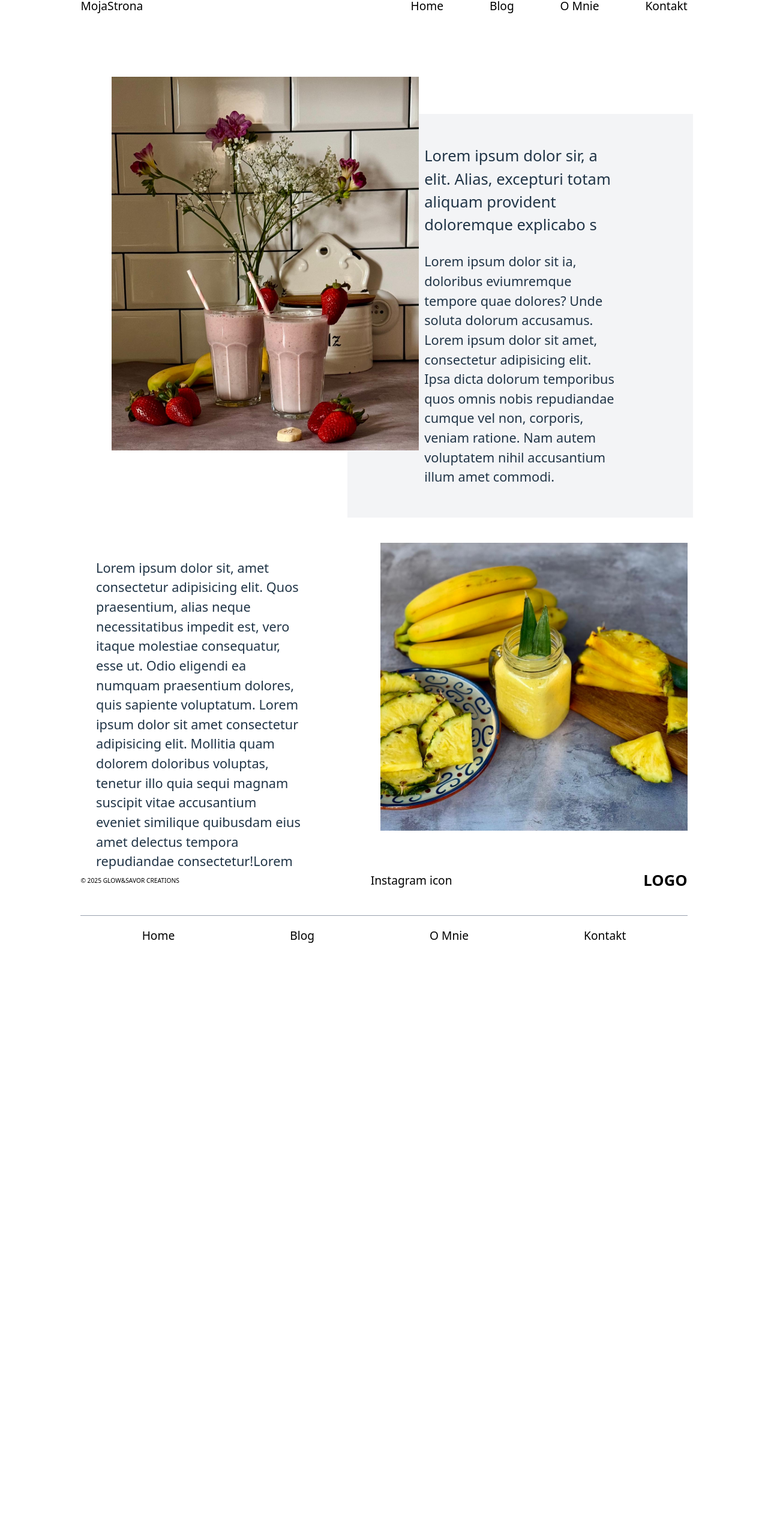
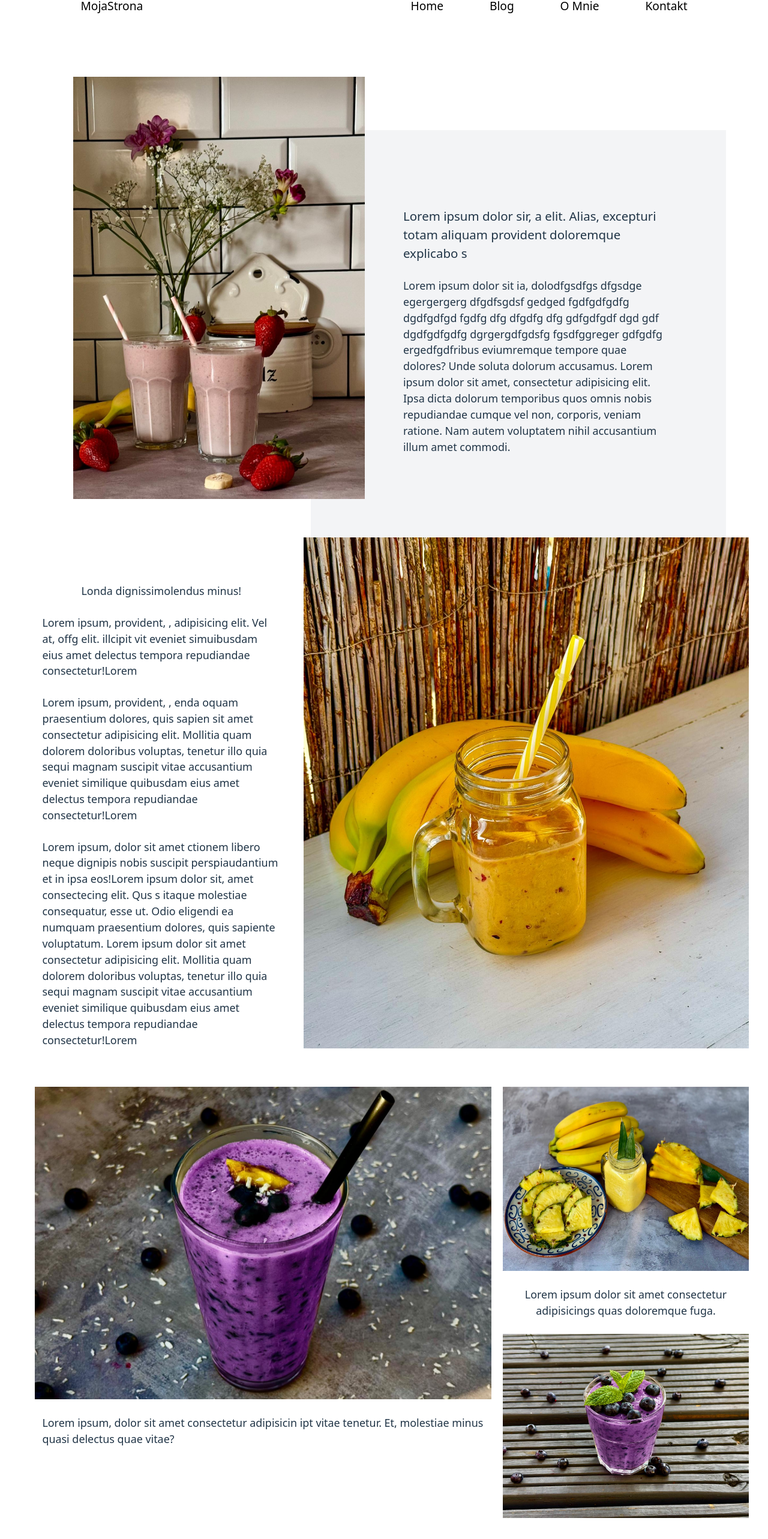
Before and after one commit to sadkooski/glowandsavor, a React (Vite) app in the folder frontend/: page /about in a window 1280 px wide. Shown: the part 138-2704 px from the top of the page at 60% size. Before the commit the page ends 1777 px from the top, so only its background shows below. Built offline with nearby package versions, Linux system fonts and the light colour scheme.

Commit message:
About me page structure and styling

```diff
--- a/frontend/src/pages/About.jsx
+++ b/frontend/src/pages/About.jsx
@@ -3,25 +3,42 @@ import React from "react";
 const About = () => {
     return (
 <section className="w-full bg-white">
-    <div className="flex flex-row w-full h-fit relative px-[12vw]">
+    <div className="flex flex-col w-full h-[55vw] px-[7vw] mb-[5vw] relative">
             <img src="/assets/img-4.jpg"
                 alt="Kontakt"
-                className="w-[40vw] h-fit object-contain object-right-top z-1 "/>
-            <div className="bg-gray-100 text-left flex flex-col gap-[2vw] py-[4vw] px-[10vw] w-[45vw] h-fit absolute top-[10%] left-[45%] z-0 ">
-                <h3 className="text-[2vw]">Lorem ipsum dolor sir, a elit. Alias, excepturi totam aliquam provident doloremque explicabo s
+                className="w-[38vw] h-full object-cover object-right-top z-1"/>
+            <div className="bg-gray-100 text-left flex flex-col gap-[2vw] pt-[10vw] pl-[12vw] pr-[8vw] pb-[10vw] w-[54vw] h-[53vw] absolute top-[7vw] left-[38vw] z-0">
+                <h3 className="text-[1.6vw]">Lorem ipsum dolor sir, a elit. Alias, excepturi totam aliquam provident doloremque explicabo s
                 </h3>
-                <p className="text-[1.7vw]">Lorem ipsum dolor sit ia, doloribus eviumremque tempore quae dolores? Unde soluta dolorum accusamus. Lorem ipsum dolor sit amet, consectetur adipisicing elit. Ipsa dicta dolorum temporibus quos omnis nobis repudiandae cumque vel non, corporis, veniam ratione. Nam autem voluptatem nihil accusantium illum amet commodi.</p>
+                <p className="text-[1.4vw]">Lorem ipsum dolor sit ia, dolodfgsdfgs dfgsdge egergergerg dfgdfsgdsf gedged fgdfgdfgdfg dgdfgdfgd fgdfg dfg dfgdfg dfg gdfgdfgdf dgd gdf dgdfgdfgdfg dgrgergdfgdsfg fgsdfggreger gdfgdfg ergedfgdfribus eviumremque tempore quae dolores? Unde soluta dolorum accusamus. Lorem ipsum dolor sit amet, consectetur adipisicing elit. Ipsa dicta dolorum temporibus quos omnis nobis repudiandae cumque vel non, corporis, veniam ratione. Nam autem voluptatem nihil accusantium illum amet commodi.</p>
             </div>
     </div>
 
-    <div className="flex flex-row w-full h-[60vh] mt-[12vw] pr-[8vw] text-left">
-            <p className="text-[1.7vw] pt-[2vw] px-[10vw]">Lorem ipsum dolor sit, amet consectetur adipisicing elit. Quos praesentium, alias neque necessitatibus impedit est, vero itaque molestiae consequatur, esse ut. Odio eligendi ea numquam praesentium dolores, quis sapiente voluptatum. Lorem ipsum dolor sit amet consectetur adipisicing elit. Mollitia quam dolorem doloribus voluptas, tenetur illo quia sequi magnam suscipit vitae accusantium eveniet similique quibusdam eius amet delectus tempora repudiandae consectetur!Lorem</p>
-        <img src="/assets/img-5.jpg"
+    <div className="flex flex-row w-full h-fit text-left">
+        <div className="flex flex-col text-[1.4vw] px-[3vw] pt-[6vw] gap-[2vw]">
+            <span className="flex justify-center">Londa dignissimolendus minus!</span>
+            <p className="">Lorem ipsum,  provident, , adipisicing elit. Vel at, offg elit. illcipit vit eveniet simuibusdam eius amet delectus tempora repudiandae consectetur!Lorem</p>
+            <p className="">Lorem ipsum,  provident, , enda oquam praesentium dolores, quis sapien sit amet consectetur adipisicing elit. Mollitia quam dolorem doloribus voluptas, tenetur illo quia sequi magnam suscipit vitae accusantium eveniet similique quibusdam eius amet delectus tempora repudiandae consectetur!Lorem</p>
+            <p className="">Lorem ipsum, dolor sit amet ctionem libero neque dignipis nobis suscipit perspiaudantium et in ipsa eos!Lorem ipsum dolor sit, amet consectecing elit. Qus s itaque molestiae consequatur, esse ut. Odio eligendi ea numquam praesentium dolores, quis sapiente voluptatum. Lorem ipsum dolor sit amet consectetur adipisicing elit. Mollitia quam dolorem doloribus voluptas, tenetur illo quia sequi magnam suscipit vitae accusantium eveniet similique quibusdam eius amet delectus tempora repudiandae consectetur!Lorem</p>
+        </div>
+        <img src="/assets/img-8.jpg"
                 alt="Kontakt"
-                className="w-[40vw] object-cover" />
+                className="w-[58vw] object-cover" />
+    </div>
+
+    <div className="flex flex-row w-full mt-[5vw] pl-[2vw] gap-[1.5vw]">
+        <div className="flex flex-col w-[65vw] gap-[2vw]">
+            <img className="" src="/assets/img-7.jpg" alt="" />
+            <p className="text-[1.4vw] px-[1vw] text-left">Lorem ipsum, dolor sit amet consectetur adipisicin ipt vitae tenetur. Et, molestiae minus quasi delectus quae vitae?</p>
+        </div>
+        <div className="flex flex-col w-[35vw] gap-[2vw]">
+            <img className="h-[24vw]" src="/assets/img-5.jpg" alt="" />
+            <p className="text-[1.4vw] px-[2vw]"> Lorem ipsum dolor sit amet consectetur adipisicings quas doloremque fuga.</p>
+            <img className="h-[24vw]" src="/assets/img-9.jpg" alt="" />
+        </div>
     </div>
 </section>
     )
 }
 
-export default About;
+export default About
```
